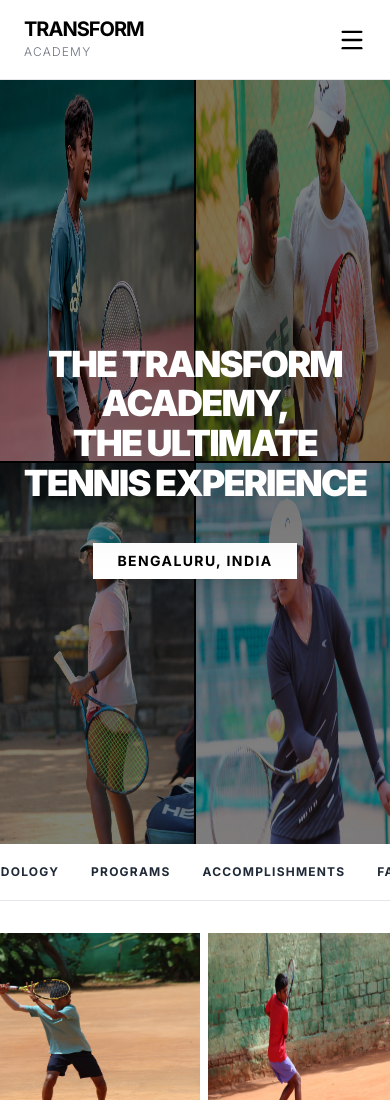
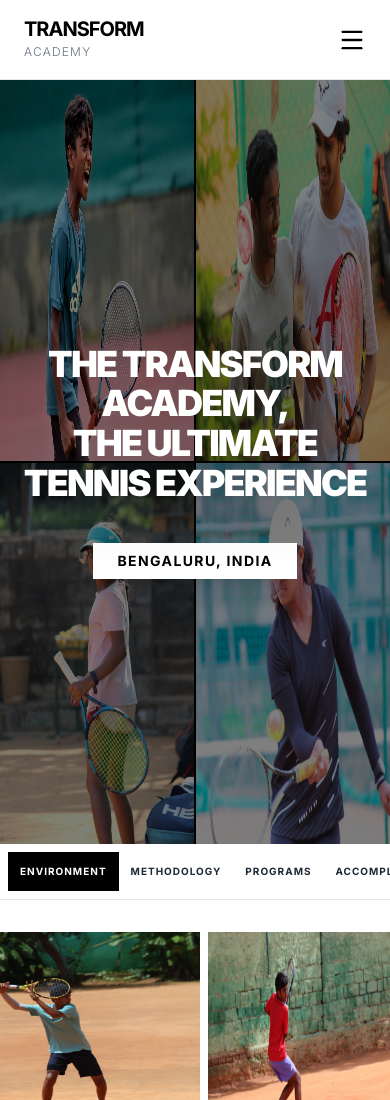
Before and after one commit to Basava808/Transform-Academy, a Next.js app: page / in a window 390 px wide. Shown: the top 1100 px of the page. Built offline with nearby package versions, Linux system fonts and the light colour scheme.

Commit message:
Fix mobile anchor tabs: auto-scroll active tab, smooth scroll, responsive sizing

```diff
--- a/components/sections/Anchors.tsx
+++ b/components/sections/Anchors.tsx
@@ -1,6 +1,6 @@
 "use client";
 
-import { useEffect, useState } from "react";
+import { useEffect, useState, useRef, useCallback } from "react";
 
 const links = [
   { id: "about", label: "Environment" },
@@ -13,6 +13,24 @@ const links = [
 
 export default function Anchors() {
   const [active, setActive] = useState<string>("about");
+  const scrollRef = useRef<HTMLDivElement>(null);
+  const tabRefs = useRef<Record<string, HTMLAnchorElement | null>>({});
+
+  // Auto-scroll the active tab into view on mobile
+  useEffect(() => {
+    const activeTab = tabRefs.current[active];
+    if (activeTab && scrollRef.current) {
+      const container = scrollRef.current;
+      const tabLeft = activeTab.offsetLeft;
+      const tabWidth = activeTab.offsetWidth;
+      const containerWidth = container.offsetWidth;
+      // Center the active tab in the scrollable area
+      container.scrollTo({
+        left: tabLeft - containerWidth / 2 + tabWidth / 2,
+        behavior: "smooth",
+      });
+    }
+  }, [active]);
 
   useEffect(() => {
     const sections = links.map(link =>
@@ -28,9 +46,9 @@ export default function Anchors() {
         });
       },
       {
-        // Viewport center triggers changes
-        rootMargin: "-20% 0px -40% 0px",
-        threshold: 0,
+        // Tighter margins for mobile viewports
+        rootMargin: "-10% 0px -30% 0px",
+        threshold: 0.1,
       }
     );
 
@@ -45,14 +63,28 @@ export default function Anchors() {
     };
   }, []);
 
+  const handleClick = useCallback((e: React.MouseEvent<HTMLAnchorElement>, id: string) => {
+    e.preventDefault();
+    const el = document.getElementById(id);
+    if (el) {
+      el.scrollIntoView({ behavior: "smooth", block: "start" });
+    }
+  }, []);
+
   return (
     <nav className="sticky top-0 z-40 bg-white border-b border-gray-200 w-full">
-      <div className="max-w-7xl mx-auto flex justify-center gap-0 overflow-x-auto px-6 py-2 no-scrollbar">
+      <div
+        ref={scrollRef}
+        className="max-w-7xl mx-auto flex lg:justify-center gap-0 overflow-x-auto px-2 md:px-6 py-2 no-scrollbar"
+        style={{ WebkitOverflowScrolling: "touch" }}
+      >
         {links.map(link => (
           <a
             key={link.id}
+            ref={(el) => { tabRefs.current[link.id] = el; }}
             href={`#${link.id}`}
-            className={`uppercase text-xs font-bold tracking-widest whitespace-nowrap px-4 py-3 transition-colors ${
+            onClick={(e) => handleClick(e, link.id)}
+            className={`uppercase text-[10px] md:text-xs font-bold tracking-widest whitespace-nowrap px-3 md:px-4 py-3 transition-colors flex-shrink-0 ${
               active === link.id
                 ? "bg-black text-white"
                 : "text-gray-800 hover:text-black hover:bg-gray-100 bg-transparent"
```
